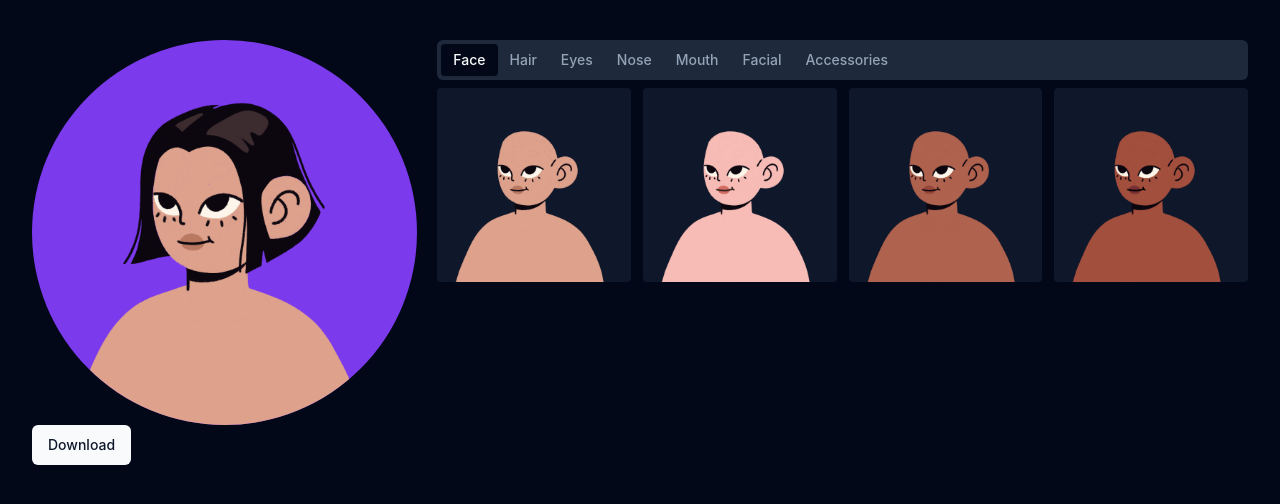
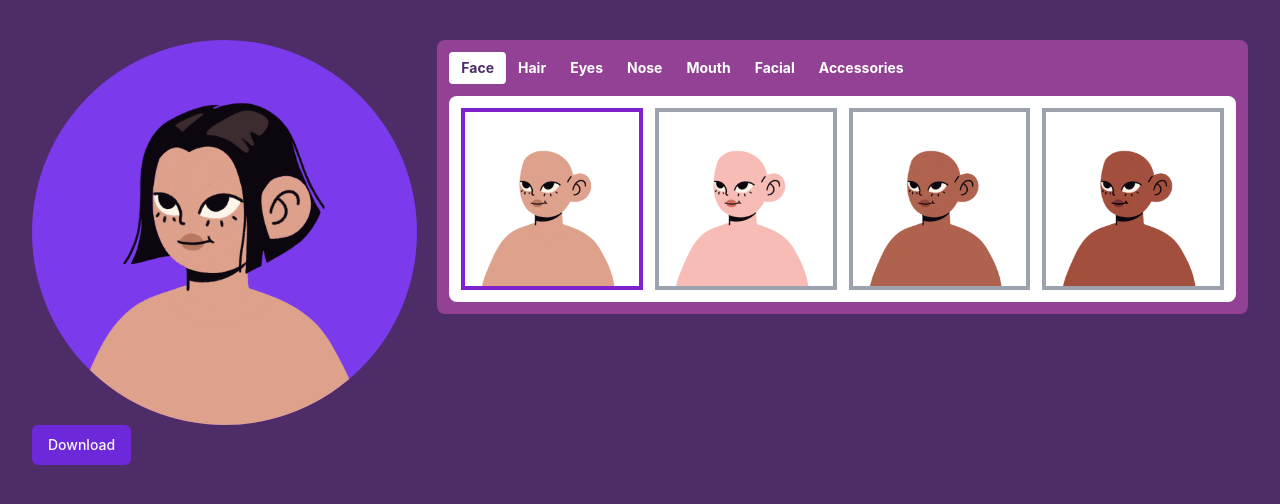
Before and after one commit to getsentry/sentry-avatar-generator, a React (Vite) app: page / in a window 1280 px wide. Shown: the top 504 px of the page. Built offline with nearby package versions, Linux system fonts and the light colour scheme.

Commit message:
add color selector and improve styling

```diff
--- a/package.json
+++ b/package.json
@@ -10,15 +10,18 @@
     "preview": "vite preview"
   },
   "dependencies": {
+    "@radix-ui/react-popover": "^1.1.1",
     "@radix-ui/react-scroll-area": "^1.1.0",
     "@radix-ui/react-slot": "^1.1.0",
     "@radix-ui/react-tabs": "^1.1.0",
     "class-variance-authority": "^0.7.0",
+    "classnames": "^2.5.1",
     "clsx": "^2.1.1",
     "dom-to-image": "^2.6.0",
     "file-saver": "^2.0.5",
     "lucide-react": "^0.428.0",
     "react": "^18.3.1",
+    "react-color": "^2.19.3",
     "react-dom": "^18.3.1",
     "tailwind-merge": "^2.5.2",
     "tailwindcss-animate": "^1.0.7"
@@ -29,6 +32,7 @@
     "@types/file-saver": "^2.0.7",
     "@types/node": "^22.4.1",
     "@types/react": "^18.3.3",
+    "@types/react-color": "^3.0.12",
     "@types/react-dom": "^18.3.0",
     "@vitejs/plugin-react-swc": "^3.5.0",
     "autoprefixer": "^10.4.20",
--- a/src/App.tsx
+++ b/src/App.tsx
@@ -10,6 +10,7 @@ import AvatarGridOptions from "./components/editor/avatar-grid-options";
 import domtoimage from "dom-to-image";
 import { Button } from "./components/ui/button";
 import { saveAs } from "file-saver";
+import AvatarColorOptions from "./components/editor/avatar-color-options";
 
 function App() {
   const [face, setFace] = useState(0);
@@ -17,6 +18,16 @@ function App() {
 
   const [hairColor, setHairColor] = useState<HairColor>("black");
   const hairColors: HairColor[] = ["black", "blonde", "brown", "red"];
+
+  const [hairColorNew, setHairColorNew] = useState<string>("black");
+  const hairColorsNewList: string[] = [
+    "#FDFAF3",
+    "#F2E39F",
+    "#D87436",
+    "#9F4112",
+    "#4F2210",
+    "#0E0705",
+  ];
 
   const onDownload = () => {
     domtoimage
@@ -38,10 +49,11 @@ function App() {
           </div>
 
           <div className="basis-full sm:basis-2/3">
+            <div className="bg-card rounded-lg pt-2 pb-3">
               <Tabs defaultValue="face">
-              <ScrollArea className="bg-muted rounded-md">
+                <ScrollArea>
                   <div className="w-0">
-                  <TabsList className="bg-transparent">
+                    <TabsList className="bg-transparent p-0 px-3 m-0">
                       <TabsTrigger value="face">Face</TabsTrigger>
                       <TabsTrigger value="hair">Hair</TabsTrigger>
                       <TabsTrigger value="eyes">Eyes</TabsTrigger>
@@ -57,19 +69,27 @@ function App() {
                 <TabsContent value="face">
                   <AvatarGridOptions
                     values={faces}
+                    currentValue={face}
                     setValue={setFace}
                     render={(face) => <Face i={face} />}
                   />
                 </TabsContent>
 
-              <TabsContent value="hair">
+                <TabsContent value="hair" className="space-y-3">
                   <AvatarGridOptions
                     values={hairColors}
+                    currentValue={hairColor}
                     setValue={setHairColor}
                     render={(hairColor) => <Hair color={hairColor} />}
                   />
+                  <AvatarColorOptions
+                    colors={hairColorsNewList}
+                    currentColor={hairColorNew}
+                    setColor={setHairColorNew}
+                  />
                 </TabsContent>
               </Tabs>
+            </div>
           </div>
         </div>
       </div>
--- /dev/null
+++ b/src/components/editor/avatar-color-options.module.css
@@ -0,0 +1,20 @@
+.color-picker {
+    background: conic-gradient(
+        from 180deg,
+        red,
+        yellow,
+        lime,
+        cyan,
+        blue,
+        magenta,
+        red
+    );
+    position: relative;
+}
+
+.color-picker::before {
+    content: '';
+    position: absolute;
+    inset: 0;
+    background: radial-gradient(circle, white, transparent);
+}
--- /dev/null
+++ b/src/components/editor/avatar-color-options.tsx
@@ -0,0 +1,55 @@
+import classes from "./avatar-color-options.module.css";
+import { SliderPicker } from "react-color";
+import { Popover, PopoverContent, PopoverTrigger } from "../ui/popover";
+import classNames from "classnames";
+
+function AvatarColorOptions({
+  colors,
+  currentColor,
+  setColor,
+}: {
+  colors: string[];
+  currentColor: string;
+  setColor: (value: string) => void;
+}) {
+  const isCustomColorSelected = !colors.includes(currentColor);
+
+  return (
+    <div className="grid grid-cols-4 sm:grid-cols-7 gap-3 bg-white mx-3 p-3 rounded-lg">
+      {colors.map(function (color, i) {
+        const isSelected = color === currentColor;
+
+        return (
+          <button onClick={() => setColor(color)} key={i}>
+            <div
+              className={classNames("w-full aspect-square", {
+                "border-purple-700 border-4": isSelected,
+              })}
+              style={{ backgroundColor: color }}
+            ></div>
+          </button>
+        );
+      })}
+      <Popover>
+        <PopoverTrigger>
+          <div
+            className={classNames(
+              classes.colorPicker,
+              "w-full aspect-square rounded",
+              { "border-purple-700 border-4": isCustomColorSelected }
+            )}
+          ></div>
+        </PopoverTrigger>
+        <PopoverContent>
+          <SliderPicker
+            className="w-full"
+            color={currentColor}
+            onChange={(color) => setColor(color.hex)}
+          />
+        </PopoverContent>
+      </Popover>
+    </div>
+  );
+}
+
+export default AvatarColorOptions;
--- a/src/components/editor/avatar-grid-options.tsx
+++ b/src/components/editor/avatar-grid-options.tsx
@@ -1,18 +1,31 @@
+import classNames from "classnames";
+
 function AvatarGridOptions<T>({
   values,
+  currentValue,
   render,
   setValue,
 }: {
   values: T[];
+  currentValue: T;
   setValue: (value: T) => void;
   render: (value: T) => React.ReactNode;
 }) {
   return (
-    <div className="grid grid-cols-3 sm:grid-cols-4 gap-3">
-      {values.map(function (value) {
+    <div className="grid grid-cols-3 sm:grid-cols-4 gap-3 bg-white mx-3 p-3 rounded-lg">
+      {values.map(function (value, i) {
+        const isSelected = value == currentValue;
+
         return (
-          <button onClick={() => setValue(value)}>
-            <div className="bg-slate-900 rounded">{render(value)}</div>
+          <button onClick={() => setValue(value)} key={i}>
+            <div
+              className={classNames("w-full aspect-square", {
+                "border-gray-400 border-4": !isSelected,
+                "border-purple-700 border-4": isSelected,
+              })}
+            >
+              {render(value)}
+            </div>
           </button>
         );
       })}
--- /dev/null
+++ b/src/components/ui/popover.tsx
@@ -0,0 +1,29 @@
+import * as React from "react"
+import * as PopoverPrimitive from "@radix-ui/react-popover"
+
+import { cn } from "@/lib/utils"
+
+const Popover = PopoverPrimitive.Root
+
+const PopoverTrigger = PopoverPrimitive.Trigger
+
+const PopoverContent = React.forwardRef<
+  React.ElementRef<typeof PopoverPrimitive.Content>,
+  React.ComponentPropsWithoutRef<typeof PopoverPrimitive.Content>
+>(({ className, align = "center", sideOffset = 4, ...props }, ref) => (
+  <PopoverPrimitive.Portal>
+    <PopoverPrimitive.Content
+      ref={ref}
+      align={align}
+      sideOffset={sideOffset}
+      className={cn(
+        "z-50 w-72 rounded-md border bg-popover p-4 text-popover-foreground shadow-md outline-none data-[state=open]:animate-in data-[state=closed]:animate-out data-[state=closed]:fade-out-0 data-[state=open]:fade-in-0 data-[state=closed]:zoom-out-95 data-[state=open]:zoom-in-95 data-[side=bottom]:slide-in-from-top-2 data-[side=left]:slide-in-from-right-2 data-[side=right]:slide-in-from-left-2 data-[side=top]:slide-in-from-bottom-2",
+        className
+      )}
+      {...props}
+    />
+  </PopoverPrimitive.Portal>
+))
+PopoverContent.displayName = PopoverPrimitive.Content.displayName
+
+export { Popover, PopoverTrigger, PopoverContent }
--- a/src/components/ui/tabs.tsx
+++ b/src/components/ui/tabs.tsx
@@ -1,9 +1,9 @@
-import * as React from "react"
-import * as TabsPrimitive from "@radix-ui/react-tabs"
+import * as React from "react";
+import * as TabsPrimitive from "@radix-ui/react-tabs";
 
-import { cn } from "@/lib/utils"
+import { cn } from "@/lib/utils";
 
-const Tabs = TabsPrimitive.Root
+const Tabs = TabsPrimitive.Root;
 
 const TabsList = React.forwardRef<
   React.ElementRef<typeof TabsPrimitive.List>,
@@ -12,13 +12,13 @@ const TabsList = React.forwardRef<
   <TabsPrimitive.List
     ref={ref}
     className={cn(
-      "inline-flex h-10 items-center justify-center rounded-md bg-muted p-1 text-muted-foreground",
+      "inline-flex h-10 items-center justify-center rounded-md bg-muted p-1 text-white",
       className
     )}
     {...props}
   />
-))
-TabsList.displayName = TabsPrimitive.List.displayName
+));
+TabsList.displayName = TabsPrimitive.List.displayName;
 
 const TabsTrigger = React.forwardRef<
   React.ElementRef<typeof TabsPrimitive.Trigger>,
@@ -27,13 +27,13 @@ const TabsTrigger = React.forwardRef<
   <TabsPrimitive.Trigger
     ref={ref}
     className={cn(
-      "inline-flex items-center justify-center whitespace-nowrap rounded-sm px-3 py-1.5 text-sm font-medium ring-offset-background transition-all focus-visible:outline-none focus-visible:ring-2 focus-visible:ring-ring focus-visible:ring-offset-2 disabled:pointer-events-none disabled:opacity-50 data-[state=active]:bg-background data-[state=active]:text-foreground data-[state=active]:shadow-sm",
+      "inline-flex items-center justify-center whitespace-nowrap rounded-sm px-3 py-1.5 text-sm font-bold ring-offset-background transition-all focus-visible:outline-none focus-visible:ring-2 focus-visible:ring-ring focus-visible:ring-offset-2 disabled:pointer-events-none disabled:opacity-50 data-[state=active]:bg-white data-[state=active]:text-background",
       className
     )}
     {...props}
   />
-))
-TabsTrigger.displayName = TabsPrimitive.Trigger.displayName
+));
+TabsTrigger.displayName = TabsPrimitive.Trigger.displayName;
 
 const TabsContent = React.forwardRef<
   React.ElementRef<typeof TabsPrimitive.Content>,
@@ -47,7 +47,7 @@ const TabsContent = React.forwardRef<
     )}
     {...props}
   />
-))
-TabsContent.displayName = TabsPrimitive.Content.displayName
+));
+TabsContent.displayName = TabsPrimitive.Content.displayName;
 
-export { Tabs, TabsList, TabsTrigger, TabsContent }
+export { Tabs, TabsList, TabsTrigger, TabsContent };
--- a/src/index.css
+++ b/src/index.css
@@ -2,27 +2,28 @@
 @tailwind components;
 @tailwind utilities;
 
+
 @layer base {
   :root {
     --background: 0 0% 100%;
-    --foreground: 222.2 84% 4.9%;
+    --foreground: 224 71.4% 4.1%;
     --card: 0 0% 100%;
-    --card-foreground: 222.2 84% 4.9%;
+    --card-foreground: 224 71.4% 4.1%;
     --popover: 0 0% 100%;
-    --popover-foreground: 222.2 84% 4.9%;
-    --primary: 222.2 47.4% 11.2%;
-    --primary-foreground: 210 40% 98%;
-    --secondary: 210 40% 96.1%;
-    --secondary-foreground: 222.2 47.4% 11.2%;
-    --muted: 210 40% 96.1%;
-    --muted-foreground: 215.4 16.3% 46.9%;
-    --accent: 210 40% 96.1%;
-    --accent-foreground: 222.2 47.4% 11.2%;
+    --popover-foreground: 224 71.4% 4.1%;
+    --primary: 262.1 83.3% 57.8%;
+    --primary-foreground: 210 20% 98%;
+    --secondary: 220 14.3% 95.9%;
+    --secondary-foreground: 220.9 39.3% 11%;
+    --muted: 220 14.3% 95.9%;
+    --muted-foreground: 220 8.9% 46.1%;
+    --accent: 220 14.3% 95.9%;
+    --accent-foreground: 220.9 39.3% 11%;
     --destructive: 0 84.2% 60.2%;
-    --destructive-foreground: 210 40% 98%;
-    --border: 214.3 31.8% 91.4%;
-    --input: 214.3 31.8% 91.4%;
-    --ring: 222.2 84% 4.9%;
+    --destructive-foreground: 210 20% 98%;
+    --border: 220 13% 91%;
+    --input: 220 13% 91%;
+    --ring: 262.1 83.3% 57.8%;
     --radius: 0.5rem;
     --chart-1: 12 76% 61%;
     --chart-2: 173 58% 39%;
@@ -32,25 +33,25 @@
   }
 
   .dark {
-    --background: 222.2 84% 4.9%;
-    --foreground: 210 40% 98%;
-    --card: 222.2 84% 4.9%;
-    --card-foreground: 210 40% 98%;
-    --popover: 222.2 84% 4.9%;
-    --popover-foreground: 210 40% 98%;
-    --primary: 210 40% 98%;
-    --primary-foreground: 222.2 47.4% 11.2%;
-    --secondary: 217.2 32.6% 17.5%;
-    --secondary-foreground: 210 40% 98%;
-    --muted: 217.2 32.6% 17.5%;
-    --muted-foreground: 215 20.2% 65.1%;
-    --accent: 217.2 32.6% 17.5%;
-    --accent-foreground: 210 40% 98%;
+    --background: 273 40% 29%;
+    --foreground: 210 20% 98%;
+    --card: 298 39% 42%;
+    --card-foreground: 210 20% 98%;
+    --popover: 224 71.4% 4.1%;
+    --popover-foreground: 210 20% 98%;
+    --primary: 263.4 70% 50.4%;
+    --primary-foreground: 210 20% 98%;
+    --secondary: 215 27.9% 16.9%;
+    --secondary-foreground: 210 20% 98%;
+    --muted: 215 27.9% 16.9%;
+    --muted-foreground: 217.9 10.6% 64.9%;
+    --accent: 215 27.9% 16.9%;
+    --accent-foreground: 210 20% 98%;
     --destructive: 0 62.8% 30.6%;
-    --destructive-foreground: 210 40% 98%;
-    --border: 217.2 32.6% 17.5%;
-    --input: 217.2 32.6% 17.5%;
-    --ring: 212.7 26.8% 83.9%;
+    --destructive-foreground: 210 20% 98%;
+    --border: 215 27.9% 16.9%;
+    --input: 215 27.9% 16.9%;
+    --ring: 263.4 70% 50.4%;
     --chart-1: 220 70% 50%;
     --chart-2: 160 60% 45%;
     --chart-3: 30 80% 55%;
```
Also changed, not shown: 1 other file (tests, documents, lock files or other folders). Lines whose indentation alone changed are shown as unchanged.
